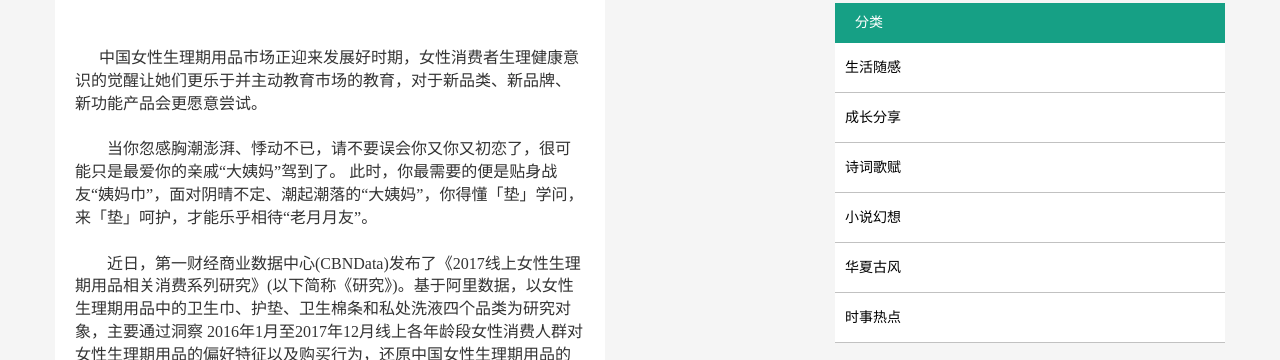
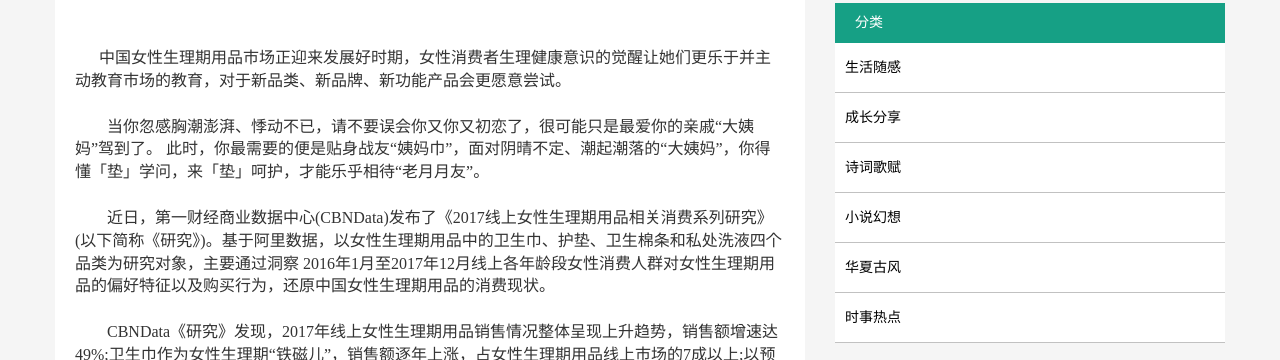
Before and after one commit to AlexYY0/AlexYY0.github.io, a plain HTML site: page text.html in a window 1280 px wide. Shown: the part 379-739 px from the top of the page. Drawn offline with Linux system fonts and the light colour scheme.

Commit message:
Update text.html

```diff
--- a/text.html
+++ b/text.html
@@ -75,7 +75,7 @@
 	#middle-left
 	{
 		float:left;
-		width:550px;
+		width:750px;
 		/*background-color:#FFF;*/
 	}
 	#middle-right
@@ -88,7 +88,7 @@
 	{
 		float:left;
 		width::710px;
-		height:4840px;
+		height:4000px;
 		padding:20px;
 		margin-top:20px;
 		background-color:#FFF;
```
